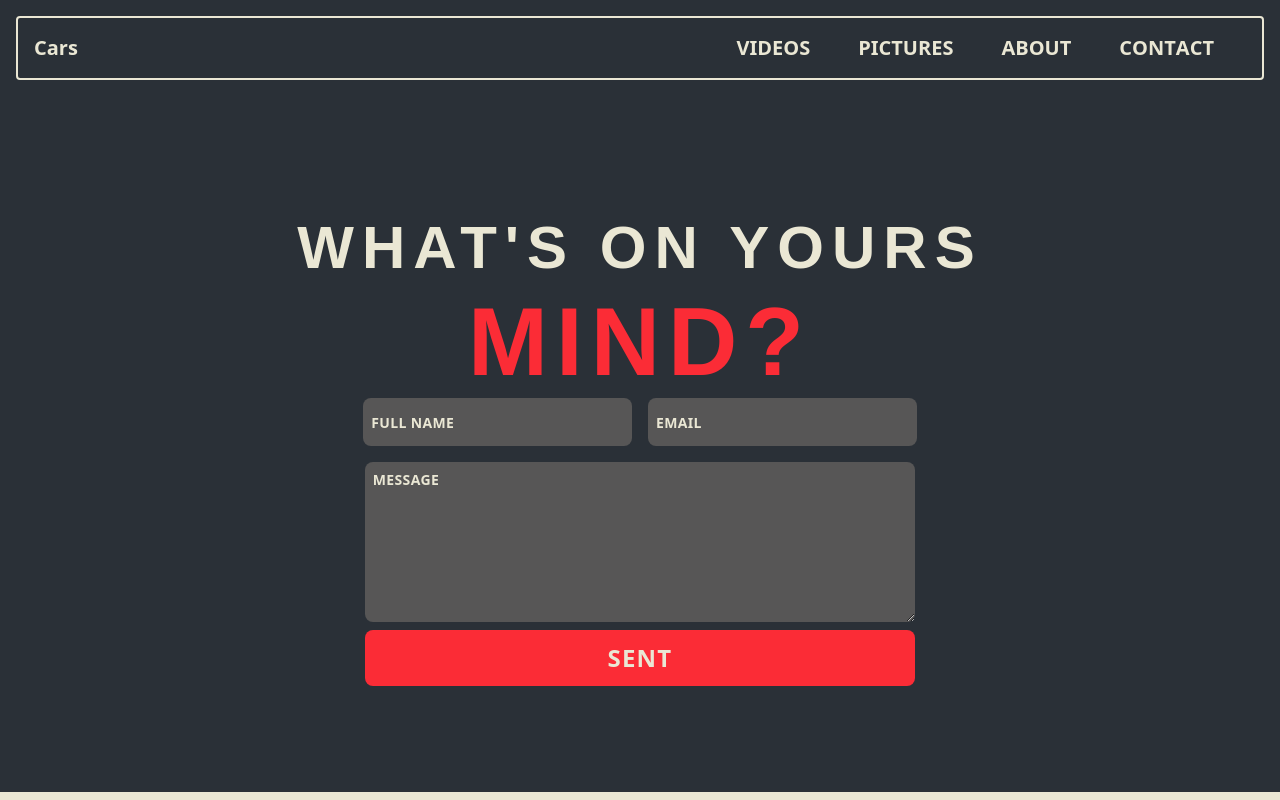
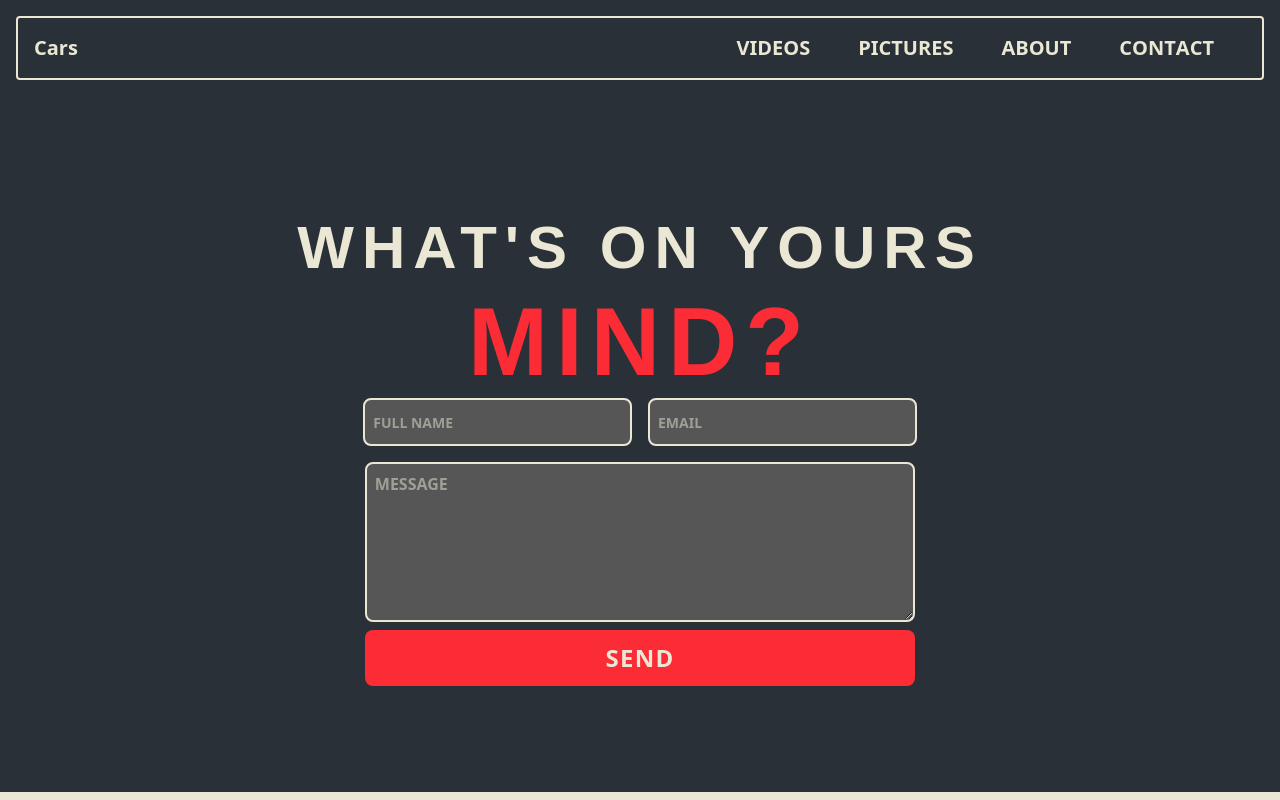
Before and after one commit to Imranelaf/cars, a Next.js app: page /Contact in a window 1280 px wide. Built offline with nearby package versions, Linux system fonts and the light colour scheme; a web font is replaced by a local one.

Commit message:
refactor: extract ReachedOut into reusable component and add Footer

```diff
--- a/app/Contact/page.tsx
+++ b/app/Contact/page.tsx
@@ -1,3 +1,5 @@
+import ReachedOut from '@/components/ui/ReachedOut'
+
 
 export default function Contact(){
 
@@ -10,25 +12,10 @@ export default function Contact(){
                 <h1 className="text-[#eae7d4] lg:text-6xl text-3xl text-bold">WHAT'S ON YOURS</h1>
                 <h1 className="text-red-500 lg:text-8xl text-5xl text-extrabold">MIND?</h1>
             </div>
-            <div>
-                <div className="text-[#eae7d4] flex lg:flex-row flex-col text-sm placeholder:text-sm">
-                <input
-                     type="text"
-                     placeholder="FULL NAME"
-                     className="bg-[#575656] lg:w-[21vw] w-[80vw] h-[3rem] font-semibold p-2 rounded-lg placeholder-[#eae7d4] placeholder:tracking-wide outline-none m-2" />
-                <input type="email" placeholder="EMAIL" className="bg-[#575656] lg:w-[21vw] w-[80vw] h-[3rem] font-semibold p-2 rounded-lg placeholder-[#eae7d4] placeholder:tracking-wide outline-none m-2"  />
 
-                </div>
-                <div className="flex flex-col text-[#eae7d4] items-center">
-                <textarea name="text" id="" placeholder="MESSAGE" className="bg-[#575656] lg:w-[43vw] w-[80vw] h-[10rem] font-semibold p-2 rounded-lg placeholder-[#eae7d4] placeholder:text-sm placeholder:tracking-wide outline-none m-2"  />
-                    <button className="group bg-red-500 rounded-lg px-6 py-3 overflow-hidden lg:w-[43vw] w-[80vw]">
-                        <span className="inline-block text-2xl font-black tracking-wider transition-transform duration-300 group-hover:scale-150">
-                            SENT
-                        </span>
-                    </button>
+            <ReachedOut  textColor='#eae7d4' bgColor='#575656'/>
 
-                </div>
-            </div>
+
            </section>
 
 
--- /dev/null
+++ b/components/footer/Footer.tsx
@@ -0,0 +1,51 @@
+'use client'
+
+import gsap from "gsap/all"
+import { useState } from "react"
+import ReachedOut from "../ui/ReachedOut"
+
+export default function Footer() {
+    const [reached, setReached] = useState(false)
+
+    const clicked = () => {
+        const tl = gsap.timeline()
+        tl.to('.topBotton', {
+            y: 10,
+            duration: .2,
+            repeat: 1,
+            yoyo: true,
+            onComplete: () => setReached(true)
+        })
+
+    }
+
+    const Closed = ()=>{
+        setReached(false)
+    }
+
+    return (
+        <div className="w-full min-h-screen ">
+
+            <div className="flex lg:m-5 m-1 cursor-pointer" onClick={() => clicked()}>
+                <img src="/images/botton/button-top.svg" alt="button-top" className="absolute  topBotton z-0 " />
+                <img src="/images/botton/button-bottom.svg" alt="button-bottom" className="z-10" />
+            </div>
+            {
+                reached && (
+                    <div className="bg-[#eae7d4] w-full lg:w-1/2 min-h-1/2 h-fit lg:p-5 flex flex-col items-center rounded-lg absolute lg:left-[20%]">
+
+                        <button onClick={Closed}>
+                            <img
+                            src="./images/icon-close.svg"
+                            alt="Close Botton"
+                            className="border-2 lg:p-3 p-2 cursor-pointer bg-red-500 hover:scale-105 duration-300 lg:absolute lg:inset-3" />
+                         </button>
+                         <h1 className="lg:text-6xl">REACHED OUT</h1>
+                        <ReachedOut  textColor='#575656' bgColor='#eae7d4' />
+                    </div>
+                )
+            }
+
+        </div>
+    )
+}
--- /dev/null
+++ b/components/ui/ReachedOut.tsx
@@ -0,0 +1,48 @@
+type Props = {
+  textColor: string
+  bgColor: string
+}
+
+export default function ReachedOut({ textColor, bgColor }: Props) {
+  const fieldStyle = {
+    backgroundColor: bgColor,
+    border: `2px solid ${textColor}`,
+    '--placeholder-color': textColor,
+  } as React.CSSProperties
+
+  return (
+    <div style={{ color: textColor }}>
+
+      <div className="flex lg:flex-row flex-col text-sm">
+        <input
+          type="text"
+          placeholder="FULL NAME"
+          style={fieldStyle}
+          className="lg:w-[21vw] w-[80vw] h-[3rem] font-semibold p-2 rounded-lg outline-none m-2 custom-input"
+        />
+
+        <input
+          type="email"
+          placeholder="EMAIL"
+          style={fieldStyle}
+          className="lg:w-[21vw] w-[80vw] h-[3rem] font-semibold p-2 rounded-lg outline-none m-2 custom-input"
+        />
+      </div>
+
+      <div className="flex flex-col items-center">
+        <textarea
+          placeholder="MESSAGE"
+          style={fieldStyle}
+          className="lg:w-[43vw] w-[80vw] h-[10rem] font-semibold p-2 rounded-lg outline-none m-2 custom-textarea"
+        />
+
+        <button className="group bg-red-500 rounded-lg px-6 py-3 overflow-hidden lg:w-[43vw] w-[80vw]">
+          <span className="inline-block text-2xl font-black tracking-wider text-[#eae7d4] transition-transform duration-300 group-hover:scale-150">
+            SEND
+          </span>
+        </button>
+      </div>
+
+    </div>
+  )
+}
```
